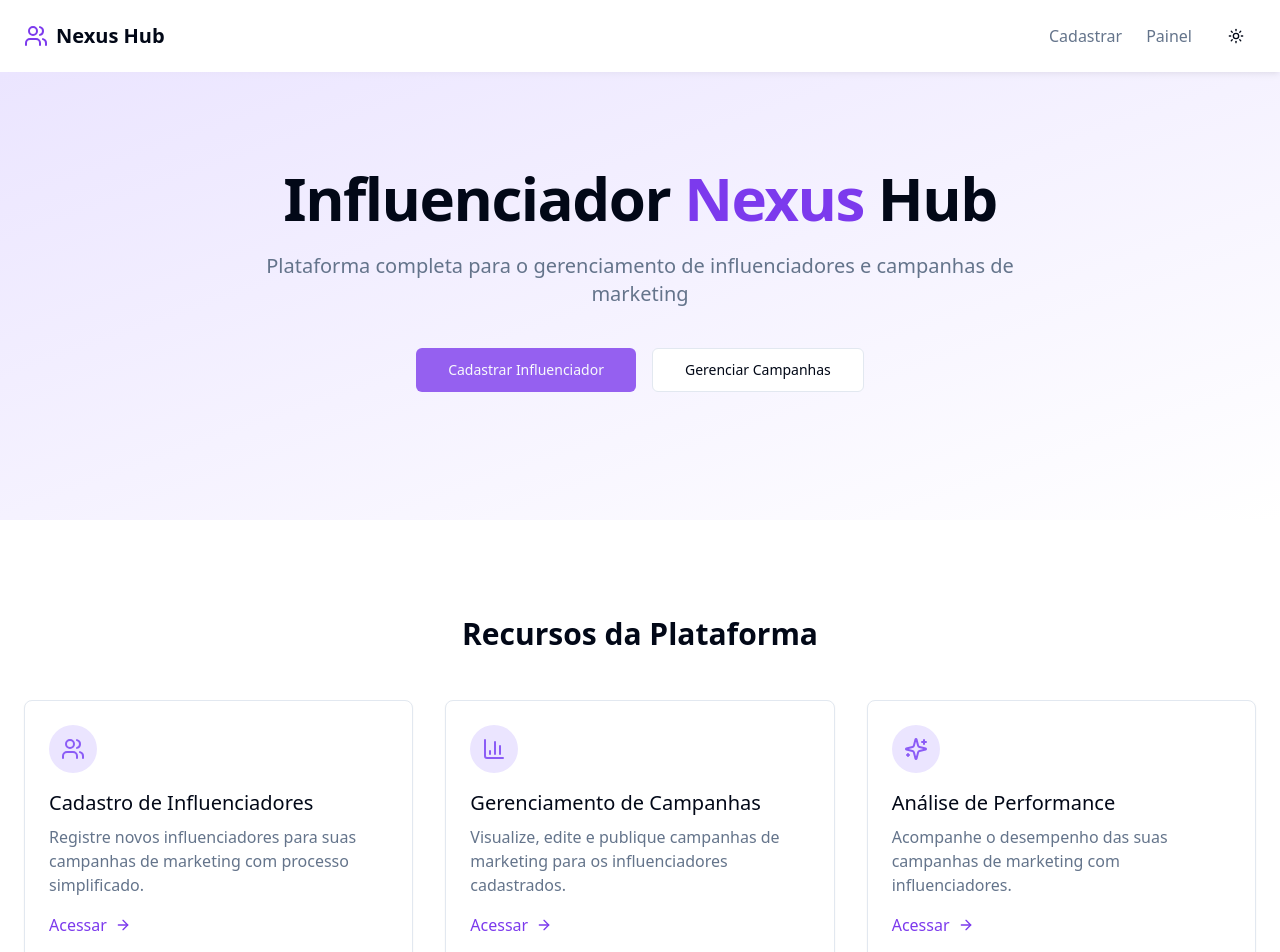
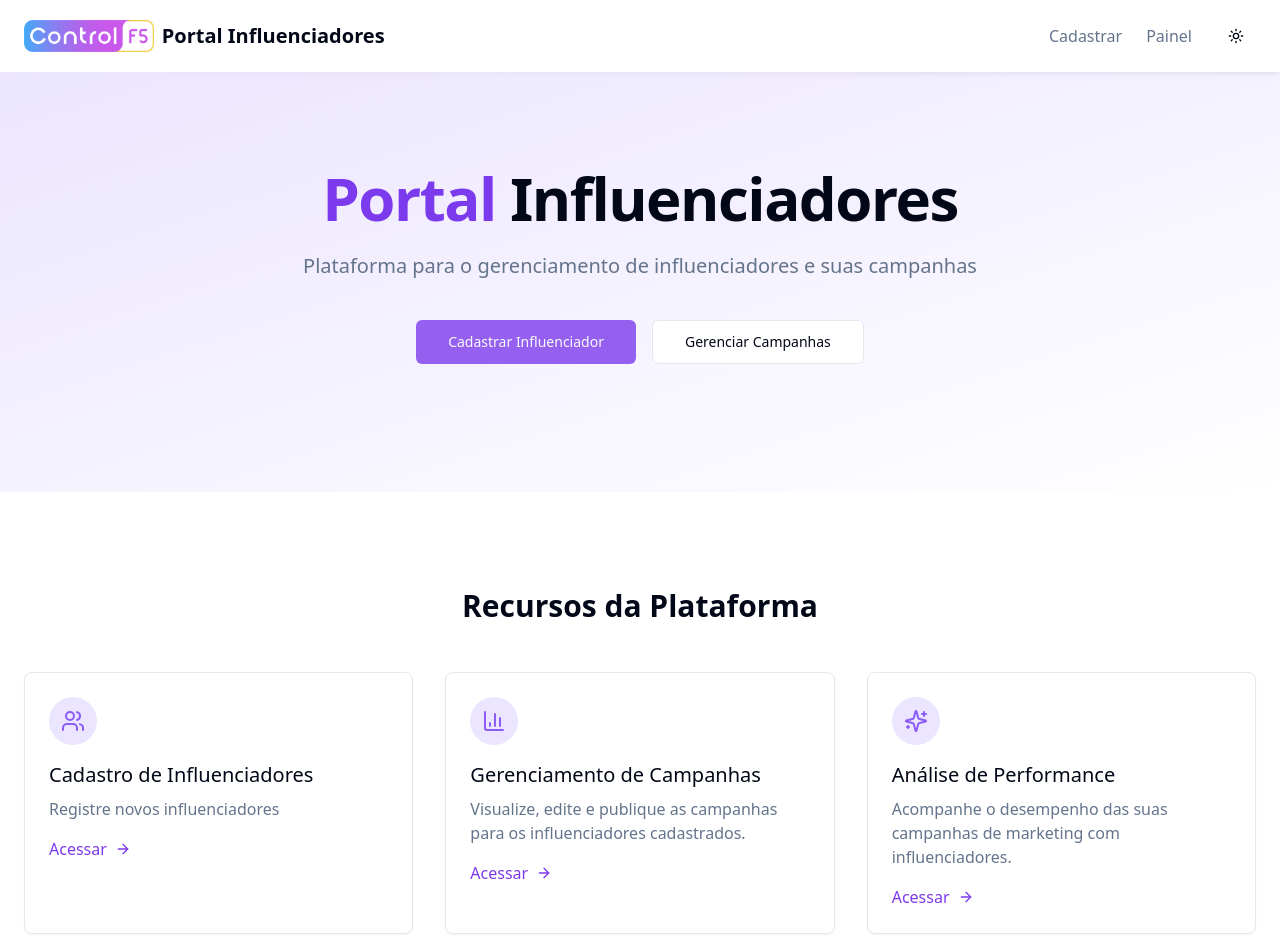
Before and after one commit to Thiagohalmeida/portalinfluenciadores, a React (Vite) app: page / in a window 1280 px wide. Shown: the top 952 px of the page. Built offline with nearby package versions, Linux system fonts and the light colour scheme.

Commit message:
Update UI text and add logo
Update UI text in the application and add a logo to the header.

```diff
--- a/src/components/layout/Layout.tsx
+++ b/src/components/layout/Layout.tsx
@@ -14,7 +14,7 @@ const Layout: React.FC<LayoutProps> = ({ children }) => {
         {children}
       </div>
       <footer className="bg-card shadow-inner py-4 text-center text-muted-foreground text-sm">
-        &copy; {new Date().getFullYear()} Influenciador Nexus Hub. Todos os direitos reservados.
+        &copy; {new Date().getFullYear()} Portal Influenciadores. Todos os direitos reservados.
       </footer>
     </div>
   );
--- a/src/components/layout/Navbar.tsx
+++ b/src/components/layout/Navbar.tsx
@@ -1,7 +1,7 @@
 
 import React from 'react';
 import { Link } from 'react-router-dom';
-import { Users, LayoutDashboard } from 'lucide-react';
+import { LayoutDashboard } from 'lucide-react';
 import { ThemeToggle } from './ThemeToggle';
 
 const Navbar: React.FC = () => {
@@ -9,8 +9,8 @@ const Navbar: React.FC = () => {
     <nav className="bg-card shadow-md dark:shadow-gray-800 py-4 px-6 flex items-center justify-between">
       <div className="flex items-center">
         <Link to="/" className="flex items-center space-x-2">
-          <Users className="h-6 w-6 text-brand-600" />
-          <h1 className="text-xl font-semibold text-foreground">Nexus Hub</h1>
+          <img src="/lovable-uploads/224a8a68-7ca2-49af-b5de-e240f7398a6f.png" alt="Logo" className="h-8" />
+          <h1 className="text-xl font-semibold text-foreground">Portal Influenciadores</h1>
         </Link>
       </div>
 
--- a/src/pages/Index.tsx
+++ b/src/pages/Index.tsx
@@ -8,13 +8,13 @@ import Layout from '@/components/layout/Layout';
 const features = [
   {
     title: "Cadastro de Influenciadores",
-    description: "Registre novos influenciadores para suas campanhas de marketing com processo simplificado.",
+    description: "Registre novos influenciadores",
     icon: <Users className="h-6 w-6 text-brand-500" />,
     link: "/cadastro"
   },
   {
     title: "Gerenciamento de Campanhas",
-    description: "Visualize, edite e publique campanhas de marketing para os influenciadores cadastrados.",
+    description: "Visualize, edite e publique as campanhas para os influenciadores cadastrados.",
     icon: <BarChart3 className="h-6 w-6 text-brand-500" />,
     link: "/painel"
   },
@@ -35,10 +35,10 @@ const Index = () => {
         <div className="relative z-10 pt-12 pb-16 md:pt-24 md:pb-32 px-4 md:px-6">
           <div className="container mx-auto flex flex-col items-center text-center">
             <h1 className="text-4xl md:text-6xl font-bold tracking-tight">
-              Influenciador <span className="text-brand-600">Nexus</span> Hub
+              <span className="text-brand-600">Portal</span> Influenciadores
             </h1>
             <p className="mt-6 text-lg md:text-xl max-w-3xl text-muted-foreground">
-              Plataforma completa para o gerenciamento de influenciadores e campanhas de marketing
+              Plataforma para o gerenciamento de influenciadores e suas campanhas
             </p>
 
             <div className="mt-10 flex flex-col sm:flex-row gap-4">
```
Also changed, not shown: public/lovable-uploads/224a8a68-7ca2-49af-b5de-e240f7398a6f.png (added).
